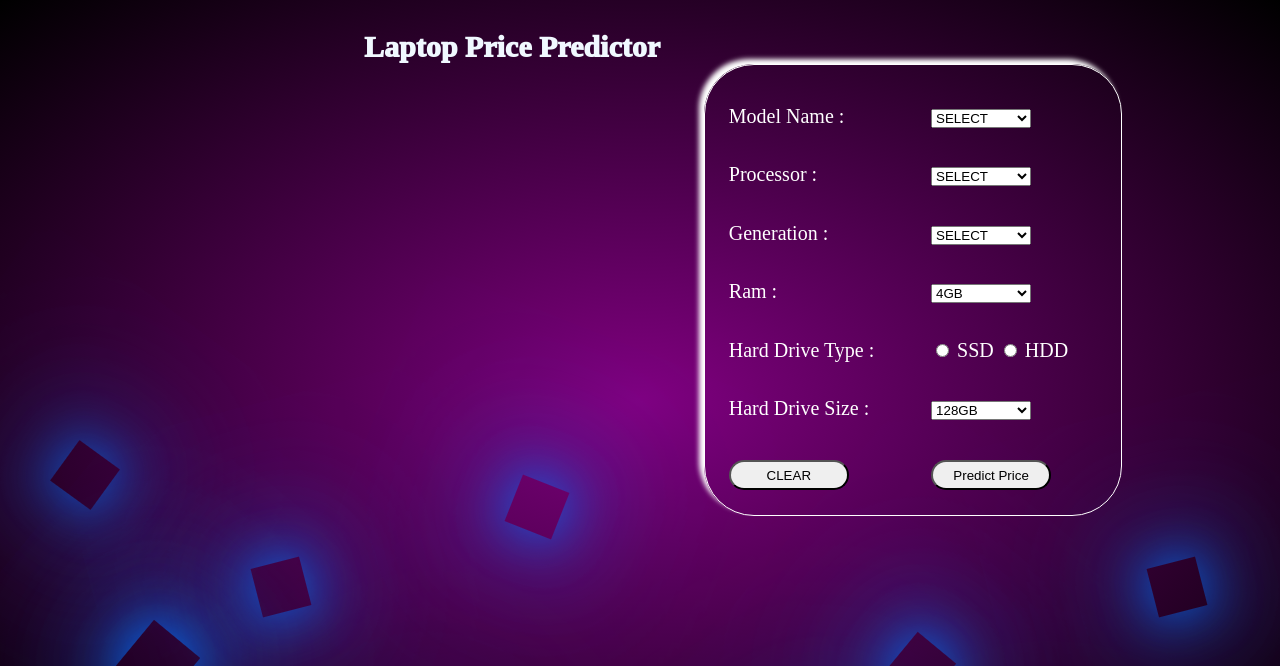
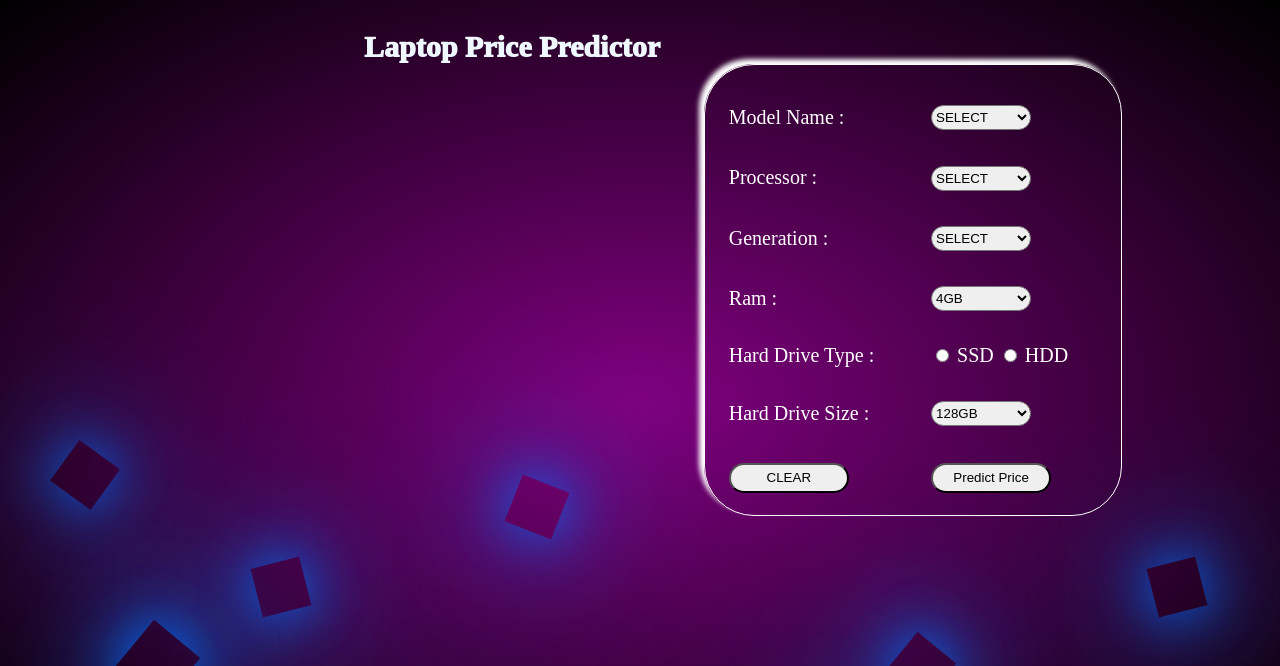
Before and after one commit to DhananjayaYN/Laptop-Price-Predictor, a Flask app: page / in a window 1280 px wide. Shown: the top 666 px of the page. Run offline with Flask 3, Linux system fonts and the light colour scheme.

Commit message:
make new model

```diff
--- a/Interface/static/interfaceCSS.css
+++ b/Interface/static/interfaceCSS.css
@@ -48,6 +48,8 @@ table{
 }
 select{
     width: 100px;
+    border-radius: 20px;
+    height: 25px;
 }
 
 .submit,.clear{
```
Also changed, not shown: 1 other file.
